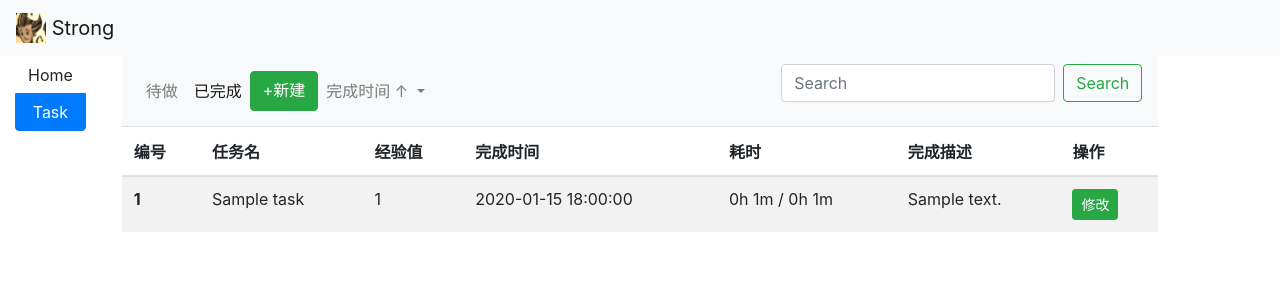
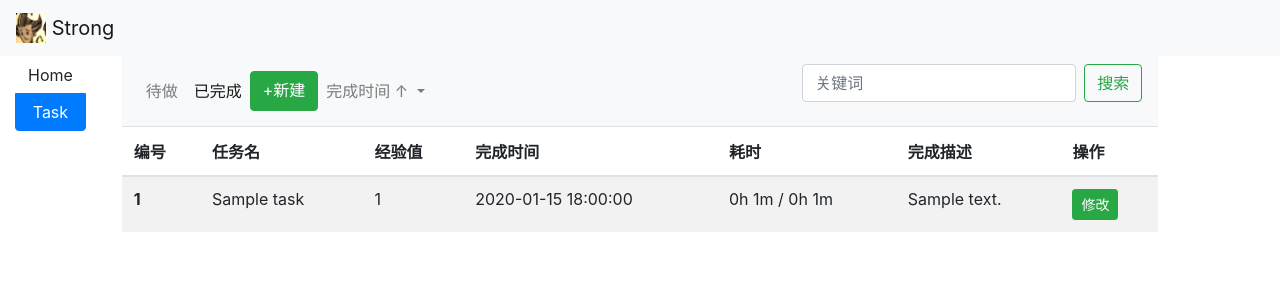
Before and after one commit to flying-forever/Strong, a Flask app: page /task/done in a window 1280 px wide. Shown: the top 300 px of the page. Run offline with Flask 3, Linux system fonts and the light colour scheme; the visitor is signed in with stand-in values (Sample User, id 1); tables that the repository leaves empty hold one stand-in row (values such as "Sample post"); some libraries are stand-ins or nearby versions.

Commit message:
新增：搜索功能。

```diff
--- a/strong/blueprints/task.py
+++ b/strong/blueprints/task.py
@@ -1,6 +1,6 @@
 import datetime
 
-from flask import render_template, redirect, url_for, session, Blueprint
+from flask import render_template, redirect, url_for, session, Blueprint, request
 
 from strong.callbacks import login_required
 from strong.utils import Time, TaskOrder, Login
@@ -39,10 +39,12 @@ def task_doing():
 @task_bp.route('/done')
 @task_bp.route('/done/<int:order_id>')
 def task_done(order_id: int=1):
-
     tasks = Task.query.filter_by(uid=Login.current_id())
+    # 1 搜索
+    keyword = request.args.get('keyword')
+    tasks = tasks.filter(Task.name.like('%{}%'.format(keyword))) if keyword else tasks
+    # 2 排序
     TO = TaskOrder
-
     order_way = {
         TO.FD: Task.time_finish.desc(),
         TO.FA: Task.time_finish.asc(),
--- a/strong/templates/task/task_done.html
+++ b/strong/templates/task/task_done.html
@@ -15,7 +15,9 @@
     </a>
     <div class="dropdown-menu" aria-labelledby="navbarDropdownMenuLink">
         {% for order_id in orders %}
-        <a class="dropdown-item" href="{{ url_for('.task_done', order_id=order_id) }}">{{ orders[order_id] }}</a>
+        <a class="dropdown-item" href="{{ url_for('.task_done', order_id=order_id, keyword=request.args.get('keyword')) }}">
+            {{ orders[order_id] }}
+        </a>
         {% endfor %}
     </div>
 </li>
@@ -24,8 +26,8 @@
 <!-- 2 搜索框-默认get请求 -->
 {% block top_bar_nav %}
 <form class="form-inline">
-    <input class="form-control mr-sm-2" type="search" placeholder="Search" aria-label="Search">
-    <button class="btn btn-outline-success my-2 my-sm-0" type="submit">Search</button>
+    <input name="keyword" class="form-control mr-sm-2" type="search" placeholder="关键词" aria-label="Search">
+    <button class="btn btn-outline-success my-2 my-sm-0" type="submit">搜索</button>
 </form>
 {% endblock top_bar_nav %}
 
```
